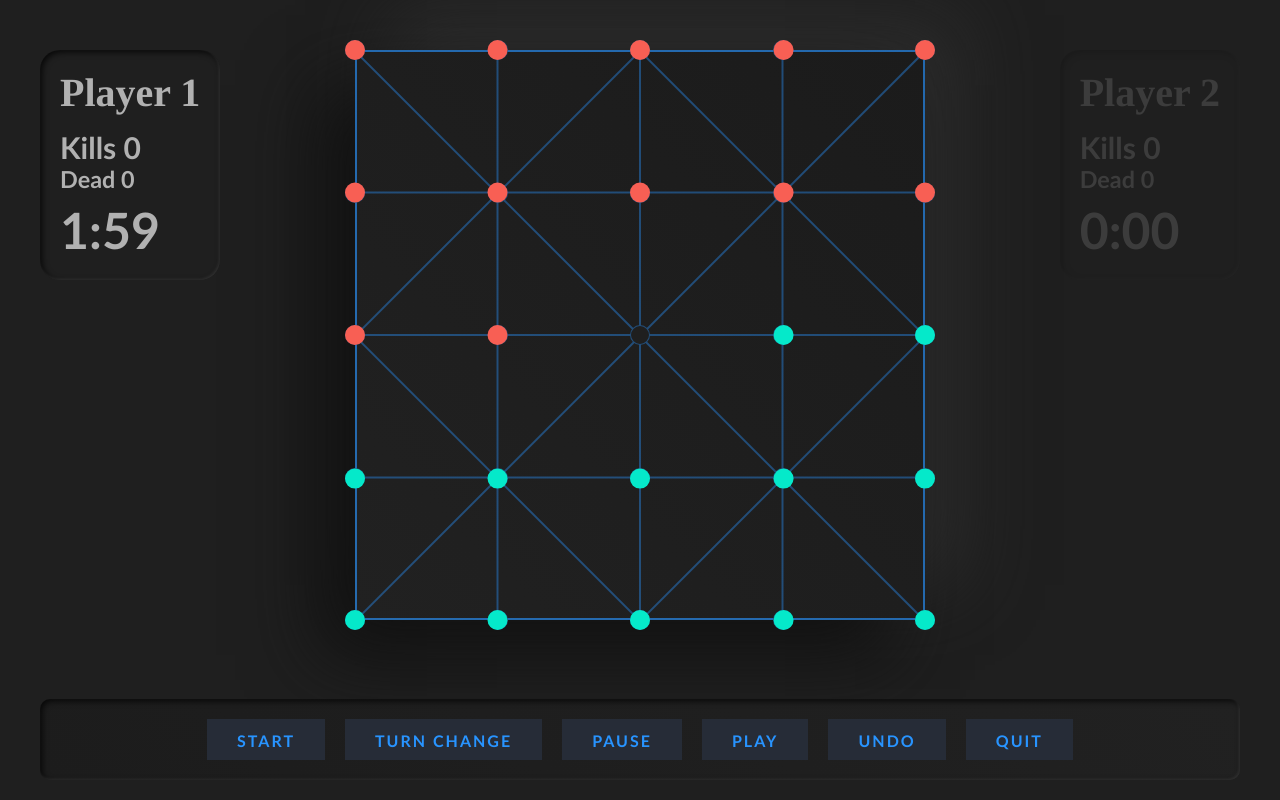
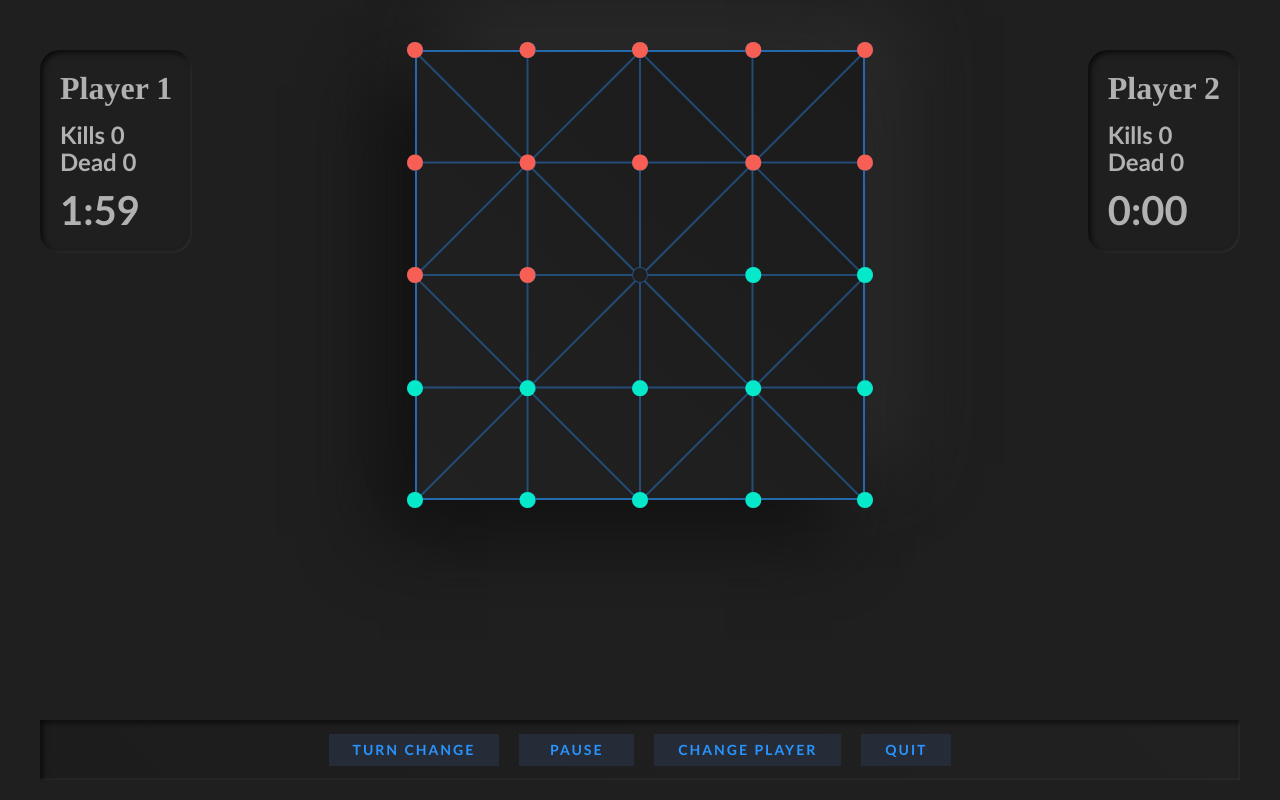
Before and after one commit to imsukhjinder/bara-tani, a React (Create React App) app: page / in a window 1280 px wide. Both pictures are taken after a click on the button "START". Built offline with nearby package versions, Linux system fonts and the light colour scheme; a web font is replaced by a local one.

Commit message:
Changes in Error UI

```diff
--- a/src/components/gamePieceModal.js
+++ b/src/components/gamePieceModal.js
@@ -1,5 +1,5 @@
 export let pieceModalContainer = [];
-let boardSize= 570;
+let boardSize= 450;
 
 class PieceModal {
   constructor(name,xPos,yPos,playerColor) {
--- a/src/components/icons.js
+++ b/src/components/icons.js
@@ -1,16 +1,7 @@
 import React from 'react';
 
-export const KillIcon = (props) => {
+export const CloseIcon = (props) => {
     return(
-        <svg xmlns="http://www.w3.org/2000/svg" height="512" viewBox="0 0 512 512" width="512">
-            <linearGradient id="a" gradientUnits="userSpaceOnUse" x1="-.724" x2="491.852" y1="466.857" y2="-25.72" data-name="New Gradient Swatch 1">
-                <stop offset="0" stop-color="#003f8a"/><stop offset=".518" stop-color="#00d7df"/>
-                <stop offset="1" stop-color="#006df0"/>
-            </linearGradient>
-            <linearGradient id="b" x1="70.209" x2="562.786" xlinkHref="#a" y1="537.791" y2="45.214"/>
-            <g>
-                <path d="m192 8a8 8 0 0 0 -8 8v460a28.031 28.031 0 0 0 28 28h8a28.031 28.031 0 0 0 28-28v-100h104a8 8 0 0 0 8-8v-192c0-92.64-75.36-168-168-168zm40 468a12.01 12.01 0 0 1 -12 12h-8a12.01 12.01 0 0 1 -12-12v-36h32zm0-52h-32v-16h32zm0-32h-32v-16h32zm112-32h-144v-168h48v8a23.982 23.982 0 0 0 32 22.62v25.38a24 24 0 0 0 48 0v-56h16zm-24-184a8 8 0 0 0 -8 8v64a8 8 0 0 1 -16 0v-64a8 8 0 0 0 -16 0v16a8 8 0 0 1 -16 0v-16a8 8 0 0 0 -8-8h-56v-151.79c80.11 4.18 144 70.66 144 151.79z" fill="url(#a)"/><path d="m304 280a24 24 0 1 0 24 24 24.028 24.028 0 0 0 -24-24zm0 32a8 8 0 1 1 8-8 8.009 8.009 0 0 1 -8 8z" fill="url(#b)"/>
-            </g>
-        </svg>
+        <svg className={props.mainClass} xmlns="http://www.w3.org/2000/svg" height="329pt" viewBox="0 0 329.26933 329" width="329pt"><g fill="#f44336"><path d="m21.339844 329.398438c-5.460938 0-10.925782-2.089844-15.082032-6.25-8.34375-8.339844-8.34375-21.824219 0-30.164063l286.589844-286.59375c8.339844-8.339844 21.824219-8.339844 30.164063 0 8.34375 8.339844 8.34375 21.824219 0 30.164063l-286.589844 286.59375c-4.183594 4.179687-9.621094 6.25-15.082031 6.25zm0 0"/><path d="m307.929688 329.398438c-5.460938 0-10.921876-2.089844-15.082032-6.25l-286.589844-286.59375c-8.34375-8.339844-8.34375-21.824219 0-30.164063 8.339844-8.339844 21.820313-8.339844 30.164063 0l286.589844 286.59375c8.34375 8.339844 8.34375 21.824219 0 30.164063-4.160157 4.179687-9.621094 6.25-15.082031 6.25zm0 0"/></g></svg>
     )
 }
--- a/src/components/piecePositions.js
+++ b/src/components/piecePositions.js
@@ -1,6 +1,6 @@
 import React, {Component} from "react";
 import {pieceModalContainer} from "./gamePieceModal";
-import {KillIcon} from './icons';
+import {CloseIcon} from './icons';
 
 class Pieces extends Component {
 
@@ -16,12 +16,22 @@ class Pieces extends Component {
     turnTime: 120,
     paused: false,
     pausedTime: 0,
-    currentActive: 12
+    currentActive: 12,
+    errorMsg: false
   }
 
   playerPickedNull = () => {
     this.setState({
       playerPicked: 'null'
+    });
+  }
+
+  unsetActivePlayer = () => {
+    let newModal = this.state.modalState;
+    newModal[this.state.currentActive].active = false;
+
+    this.setState({
+      modalState: newModal
     });
   }
 
@@ -135,23 +145,21 @@ class Pieces extends Component {
         });
       }
       else {
-        alert('Move not allowed');
-        this.playerPickedNull();
+        this.raiseError('Move not allowed');
       }
     }
     else if(playerPlaying !== this.state.turn && this.state.playerPicked !== 'null') {
-      alert('Wrong Move');
-      this.playerPickedNull();
+      this.raiseError('Wrong Move');
     }
     else {
-      alert('Not your player' + playerPlaying);
+      this.raiseError('Not your player');
     }
   }
 
   placePlayer = (name,xPos,yPos) => {
     // console.log(name,xPos,yPos);
     if(this.state.playerPicked === 'null') {
-      alert('no player picked')
+      this.raiseError('no player picked');
     }
     else {
       let legalMove = this.checkLegalMove(this.state.playerPicked,name);
@@ -166,11 +174,10 @@ class Pieces extends Component {
         this.playerPickedNull();
       }
       else {
-        alert('wrong Move,'+legalMove+','+dead);
+        this.raiseError('wrong Move');
       }
 
       if(dead) {
-        //alert(dead + ' is dead');
         let deadPlayerIndex = newModal.find(e => (e.playerOnPosition === dead && e.playerColor !== "dead-player"));
         let playerDead = newModal[deadPlayerIndex.name].playerColor;
 
@@ -244,7 +251,7 @@ class Pieces extends Component {
           this.setState({
             modalState: newModal
           });
-          alert("player died");
+          this.raiseError('player died');
           this.turnChange();
         }
 
@@ -271,7 +278,8 @@ class Pieces extends Component {
       timerSec: 0,
       paused: false,
       pausedTime: 0,
-      currentActive: 12
+      currentActive: 12,
+      errorMsg: false
     })
   }
 
@@ -298,11 +306,29 @@ class Pieces extends Component {
     alert("Will be working Shortly");
   }
 
+  raiseError = msg => {
+    this.setState({
+      errorMsg: msg
+    });
+  }
+
+  closeError = () => {
+    this.setState({
+      errorMsg: false
+    });
+  }
+
+  changePlayer = () => {
+    this.playerPickedNull();
+    this.unsetActivePlayer();
+  }
+
   render() {
     return(
       <>
-        <div className="nav-top">
-          <button className="btn btn-neon" onClick={this.gameStart}>
+        <div className={`cube flip-to-top nav-top ${this.state.turn === 'no-one' ? 'game-btns-view' : 'hide-start-btn'} ${this.state.errorMsg ? 'error-msg' : ''} `}>
+          <div className="default-state">
+            <button className="btn btn-neon btn-game-start" onClick={this.gameStart}>
               <span></span>
               <span></span>
               <span></span>
@@ -315,30 +341,44 @@ class Pieces extends Component {
               <span></span>
               <span></span>Turn Change
             </button>
-          <button className="btn btn-neon" onClick={this.gamePause}>
+            <button className={`btn btn-neon btn-play-pause ${this.state.paused ? 'd-none': ''}`} onClick={this.gamePause}>
               <span></span>
               <span></span>
               <span></span>
               <span></span>
               Pause</button>
-          <button className="btn btn-neon" onClick={this.gamePlay} disabled={!this.state.paused}>
+            <button className={`btn btn-neon btn-play-pause ${!this.state.paused ? 'd-none': ''}`} onClick={this.gamePlay}>
               <span></span>
               <span></span>
               <span></span>
               <span></span>
               Play</button>
-          <button className="btn btn-neon" onClick={this.undoMove}>
+            <button className="btn btn-neon d-none" onClick={this.undoMove}>
               <span></span>
               <span></span>
               <span></span>
               <span></span>
               Undo</button>
+            <button className="btn btn-neon turn-change" onClick={this.changePlayer}>
+              <span></span>
+              <span></span>
+              <span></span>
+              <span></span>Change Player
+            </button>
             <button className="btn btn-neon mr-0" onClick={this.gameStop}>
             <span></span>
             <span></span>
             <span></span>
             <span></span>
             Quit</button>
+          </div>
+          <div className="active-state">
+            <div className="active-state-border" ></div>
+            {this.state.errorMsg}
+            <button className="close-icon-outer" onClick={this.closeError}>
+              <CloseIcon mainClass="close-icon" />
+            </button>
+          </div>
         </div>
         <div className={`piece-modal-outer piece-modal-view ${this.state.turn === 'no-one' ? 'disabled' : 'game-started'}`} >
           {pieceModalContainer.map( (piece,index) =>
--- a/src/styles/pieces.scss
+++ b/src/styles/pieces.scss
@@ -97,14 +97,20 @@
     h1,h2,h3 {
         margin: 0;
     }
+
+    h2, h3 {
+        font-size: 24px;
+    }
 }
 
 .board-heading {
     font-family: 'Bungee Outline', cursive;
+    font-size: 32px;
     margin-bottom: 15px !important;
 }
 
-.dead-player {
+.dead-player,
+.d-none {
     display: none !important;
 }
 
@@ -119,10 +125,6 @@
     &-2 {
         right: 40px;
     }
-
-    &.disabled {
-        opacity: 0.2;
-    }
 }
 
 .disabled {
@@ -136,17 +138,10 @@
     text-align: center;
     bottom: 20px;
     left: 40px;
-    border-radius: 10px;
-    padding: 20px;
-    background: linear-gradient(225deg, #212121, #1c1c1c);
-    box-shadow:  -23px 23px 48px #111111,
-             23px -23px 48px #2d2d2d;
-    box-shadow: inset -1px -1px 3px rgba(255,255,255,0.1),
-                inset 2px 2px 6px rgba(0,0,0,0.8);
 }
 
 .game-timer {
-    font-size: 50px;
+    font-size: 40px;
     font-weight: 900;
     margin-top: 10px;
 }
@@ -164,12 +159,11 @@
 .btn-neon {
     position: relative;
     display: inline-block;
-    padding: 10px 30px;
-    padding-top: 13px;
+    padding: 8px 24px;
     text-transform: uppercase;
     color: #2894ff;
     background-color: #262c37;
-    font-size: 16px;
+    font-size: 14px;
     letter-spacing: 2px;
     transition: 0.5s;
     border: none;
@@ -265,3 +259,103 @@
         box-shadow: none;
     }
 }
+
+.btn {
+    transition: 0.3s ease-in-out;
+}
+
+.btn-play-pause {
+    min-width: 115px;
+}
+
+.game-btns-view {
+    .btn:not(.btn-game-start) {
+        display: none;
+    }
+}
+
+.hide-start-btn {
+    .btn-game-start {
+        display: none;
+    }
+}
+
+.cube {
+    transition: all 250ms ease;
+    transform-style: preserve-3d;
+}
+
+.default-state,
+.active-state,
+.cube {
+    height: 60px;
+}
+
+.flip-to-top .active-state {
+    transform: rotateX(90deg) translateZ(150px);
+}
+
+.error-msg {
+    transform: rotateX(-89deg);
+
+    .default-state {
+        transform: translateZ(50px);
+        background: linear-gradient(225deg, #212121, #1c1c1c);
+        box-shadow: inset -1px -1px 3px rgba(255, 255, 255, 0.1), inset 2px 2px 6px rgba(0, 0, 0, 0.8);
+    }
+}
+
+.default-state,
+.active-state {
+    background: linear-gradient(225deg, #212121, #1c1c1c);
+    box-shadow: inset -1px -1px 3px rgba(255, 255, 255, 0.1), inset 2px 2px 6px rgba(0, 0, 0, 0.8);
+    font-size: 16px;
+    display: flex;
+    align-items: center;
+    justify-content: center;
+}
+
+.active-state {
+    background: linear-gradient(225deg, #212121, #1c1c1c);
+    font-size: 30px;
+    font-weight: 600;
+    color: #05e9ca;
+
+    &-border {
+        position: absolute;
+        width: 100%;
+        height: 100%;
+        animation: intermittente 0.01s infinite alternate;
+        border: 1px solid #cb3535;
+        box-shadow: 0px 0px 55px rgba(204, 0, 0, 0.3),
+                    0 0 31px rgba(204, 0, 0, 0.3), 0 0 2px rgba(255, 0, 0, 0.3),
+                    0 0 21px rgba(204, 0, 0, 0.3), 0 0px 17px rgba(204, 0, 0, 0.3),
+                    inset 0px 0 17px rgba(204, 0, 0, 0.3),
+                    inset 0px 0 30px rgba(204, 0, 0, 0.3);
+
+        }
+}
+
+@keyframes intermittente {
+    75% {
+        opacity: 0.7;
+    }
+}
+
+.close-icon {
+    width: 20px;
+    height: 20px;
+    position: relative;
+    top: -7px;
+
+    &-outer {
+        position: absolute;
+        right: 20px;
+        top: 20px;
+        width: 20px;
+        height: 20px;
+        cursor: pointer;
+        background: transparent;
+        border: none;
+    }
+}
--- a/src/styles/variables.scss
+++ b/src/styles/variables.scss
@@ -1,4 +1,4 @@
-$board-size: 570;
+$board-size: 450;
 $board-border-color: rgba(#2894ff,0.4);
-$piece-size: 20;
+$piece-size: 16;
 $bg-color: #1f1f1f;
```
Lines whose indentation alone changed are shown as unchanged.
